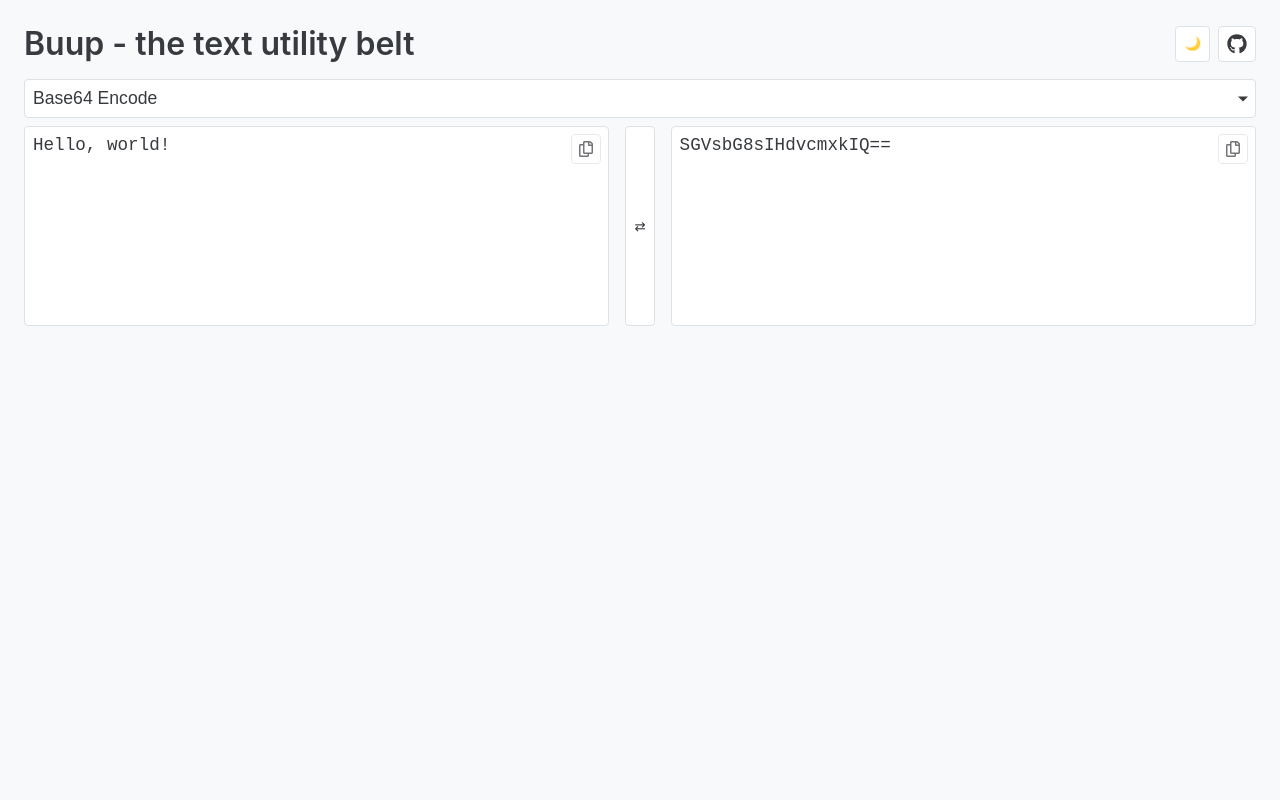
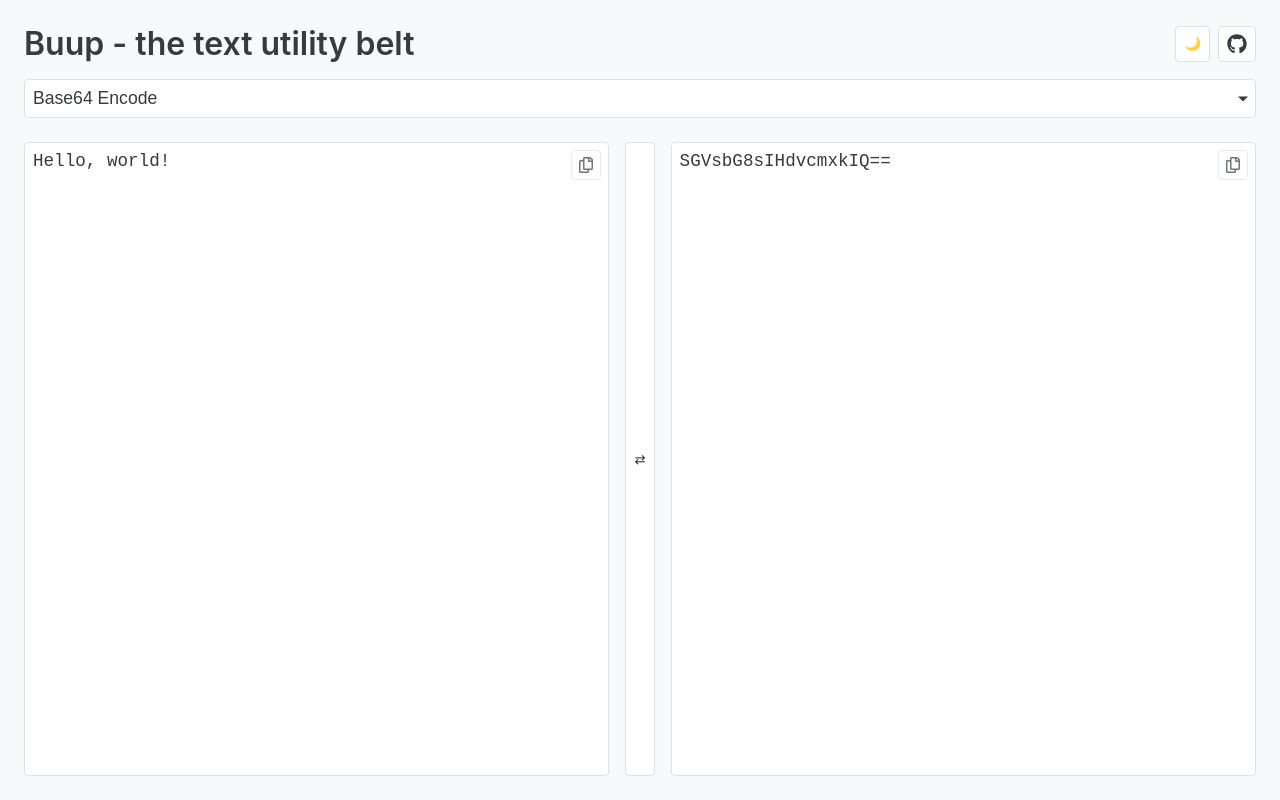
Before and after one commit to benletchford/buup.io, a React (Vite) app: page / in a window 1280 px wide. Built offline with nearby package versions, Linux system fonts and the light colour scheme.

Commit message:
Full height input boxes

```diff
--- a/src/App.tsx
+++ b/src/App.tsx
@@ -36,6 +36,8 @@ const Container = styled.div`
     padding: 1.5rem;
     background: ${({ theme }) => theme.background};
     color: ${({ theme }) => theme.text};
+    display: flex;
+    flex-direction: column;
 `;
 
 const Header = styled.div`
@@ -55,11 +57,12 @@ const PanelContainer = styled.div`
     display: grid;
     grid-template-columns: 1fr auto 1fr;
     gap: 1rem;
-    margin: 0 auto;
+    flex: 1;
+    min-height: 0;
 `;
 
 const SwapButton = styled.button`
-    height: 200px;
+    align-self: stretch;
     padding: 0 0.5rem;
     border: 1px solid ${({ theme }) => theme.border};
     border-radius: 4px;
@@ -111,7 +114,7 @@ function App() {
             </GitHubButton>
           </TopBar>
         </Header>
-        <div>
+        <div style={{ display: 'flex', flexDirection: 'column', flex: 1, gap: '1rem', minHeight: 0 }}>
           <TransformSelector value={transformer} onChange={setTransformer} options={options} />
           <PanelContainer>
             <TransformPanel value={input} onChange={setInput} />
--- a/src/components/TransformPanel.tsx
+++ b/src/components/TransformPanel.tsx
@@ -7,12 +7,16 @@ const Panel = styled.div`
   flex-direction: column;
   gap: 0.5rem;
   width: 100%;
+  height: 100%;
   position: relative;
 `;
 
 const TextAreaContainer = styled.div`
   position: relative;
   width: 100%;
+  flex: 1;
+  display: flex;
+  flex-direction: column;
 `;
 
 const CopyButton = styled.button`
@@ -39,7 +43,7 @@ const CopyButton = styled.button`
 
 const TextArea = styled.textarea`
   width: 100%;
-  height: 200px;
+  flex: 1;
   padding: 0.5rem;
   border: 1px solid ${props => props.theme.border};
   border-radius: 4px;
```
